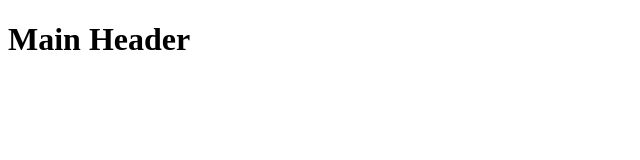
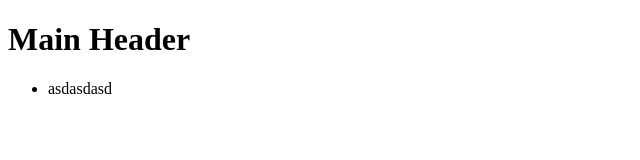
Before and after one commit to marekder/demo-repo, a plain HTML site: page index.html in a window 1280 px wide. Shown: the full height of the page, 0-640 px from the left. Drawn offline with Linux system fonts and the light colour scheme.

Commit message:
add list to demo-repo

```diff
--- a/index.html
+++ b/index.html
@@ -10,7 +10,11 @@
 
 <body>
     <h1>Main Header</h1>
-
+    <ul>
+        <li>
+            asdasdasd
+        </li>
+    </ul>
 </body>
 
 </html>
```
